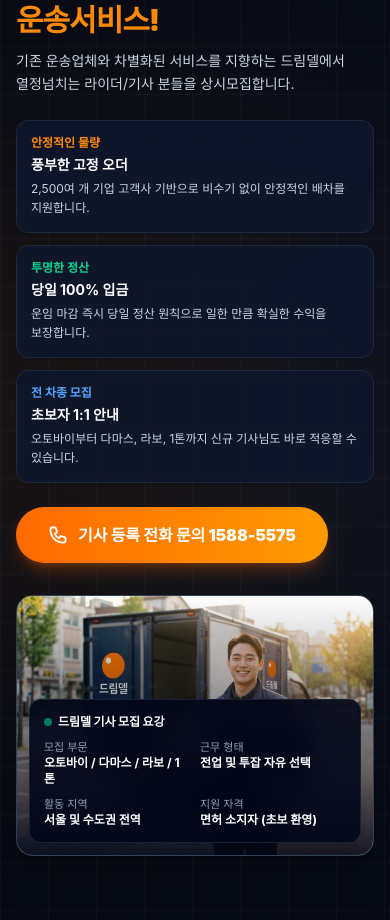
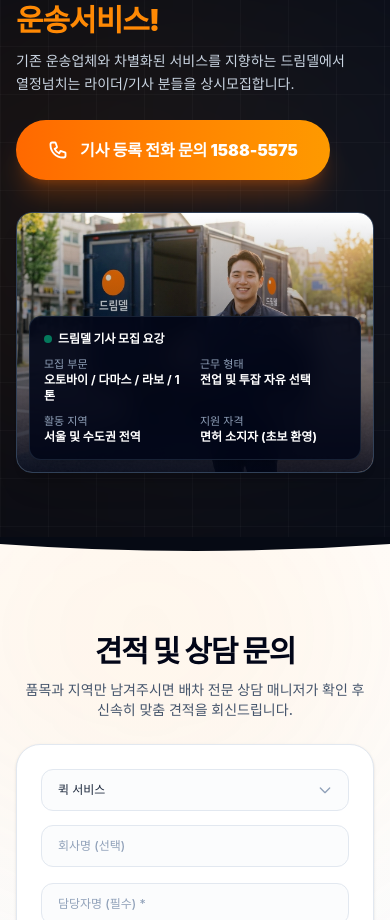
Before and after one commit to door4107-cmd/dreamdel, a Next.js app: page / in a window 390 px wide. Shown: the part 4652-5572 px from the top of the page. Built offline with nearby package versions, Linux system fonts and the light colour scheme; a web font is replaced by a local one.

Commit message:
style(driver): remove 3 benefit cards as requested

```diff
--- a/src/components/DriverSection.tsx
+++ b/src/components/DriverSection.tsx
@@ -27,7 +27,7 @@
 
       <div className="relative z-10 max-w-7xl mx-auto px-4 sm:px-6 lg:px-8 w-full">
         <div className="grid grid-cols-1 lg:grid-cols-12 gap-8 lg:gap-12 items-center">
-          {/* ── Left Column: 헤드라인, 서브카피, 3대 핵심 혜택 & 전화 문의 액션 (7 cols) ── */}
+          {/* ── Left Column: 헤드라인, 서브카피 & 전화 문의 액션 (7 cols) ── */}
           <div className="lg:col-span-7 flex flex-col justify-between">
             <div>
               {/* Main Headline */}
@@ -45,47 +45,11 @@
                 열정넘치는 라이더/기사 분들을 상시모집합니다.
               </p>
 
-              {/* 3대 핵심 혜택 카드 */}
-              <div className="grid grid-cols-1 sm:grid-cols-3 gap-3 sm:gap-3.5 mb-6 sm:mb-8">
-                {/* 1. 안정적인 물량 */}
-                <div className="p-3.5 sm:p-4 rounded-xl bg-slate-900/90 border border-slate-800 shadow-sm flex flex-col justify-between hover:border-slate-700 transition-all">
-                  <div>
-                    <div className="text-xs font-bold text-orange-400 mb-1">안정적인 물량</div>
-                    <div className="font-bold text-white text-sm sm:text-base mb-1">풍부한 고정 오더</div>
-                    <p className="text-xs text-slate-300 leading-relaxed break-keep">
-                      2,500여 개 기업 고객사 기반으로 비수기 없이 안정적인 배차를 지원합니다.
-                    </p>
-                  </div>
-                </div>
-
-                {/* 2. 당일 정산 */}
-                <div className="p-3.5 sm:p-4 rounded-xl bg-slate-900/90 border border-slate-800 shadow-sm flex flex-col justify-between hover:border-slate-700 transition-all">
-                  <div>
-                    <div className="text-xs font-bold text-emerald-400 mb-1">투명한 정산</div>
-                    <div className="font-bold text-white text-sm sm:text-base mb-1">당일 100% 입금</div>
-                    <p className="text-xs text-slate-300 leading-relaxed break-keep">
-                      운임 마감 즉시 당일 정산 원칙으로 일한 만큼 확실한 수익을 보장합니다.
-                    </p>
-                  </div>
-                </div>
-
-                {/* 3. 전 차종 지원 */}
-                <div className="p-3.5 sm:p-4 rounded-xl bg-slate-900/90 border border-slate-800 shadow-sm flex flex-col justify-between hover:border-slate-700 transition-all">
-                  <div>
-                    <div className="text-xs font-bold text-blue-400 mb-1">전 차종 모집</div>
-                    <div className="font-bold text-white text-sm sm:text-base mb-1">초보자 1:1 안내</div>
-                    <p className="text-xs text-slate-300 leading-relaxed break-keep">
-                      오토바이부터 다마스, 라보, 1톤까지 신규 기사님도 바로 적응할 수 있습니다.
-                    </p>
-                  </div>
-                </div>
-              </div>
-
               {/* Action Button: 전화 문의 직통 */}
               <div>
                 <a
                   href="tel:1588-5575"
-                  className="inline-flex items-center gap-2.5 px-8 py-4 rounded-full bg-gradient-to-r from-orange-500 to-amber-500 hover:from-orange-600 hover:to-amber-600 text-white font-black text-base shadow-lg shadow-orange-500/25 transition-all active:scale-95 cursor-pointer"
+                  className="inline-flex items-center gap-3 px-8 py-4.5 rounded-full bg-gradient-to-r from-orange-500 to-amber-500 hover:from-orange-600 hover:to-amber-600 text-white font-black text-base sm:text-lg shadow-xl shadow-orange-500/25 transition-all active:scale-95 cursor-pointer"
                 >
                   <svg className="h-5 w-5 text-white" fill="none" viewBox="0 0 24 24" stroke="currentColor">
                     <path strokeLinecap="round" strokeLinejoin="round" strokeWidth="2.2" d="M3 5a2 2 0 012-2h3.28a1 1 0 01.948.684l1.498 4.493a1 1 0 01-.502 1.21l-2.257 1.13a11.042 11.042 0 005.516 5.516l1.13-2.257a1 1 0 011.21-.502l4.493 1.498a1 1 0 01.684.949V19a2 2 0 01-2 2h-1C9.716 21 3 14.284 3 6V5z" />
```
